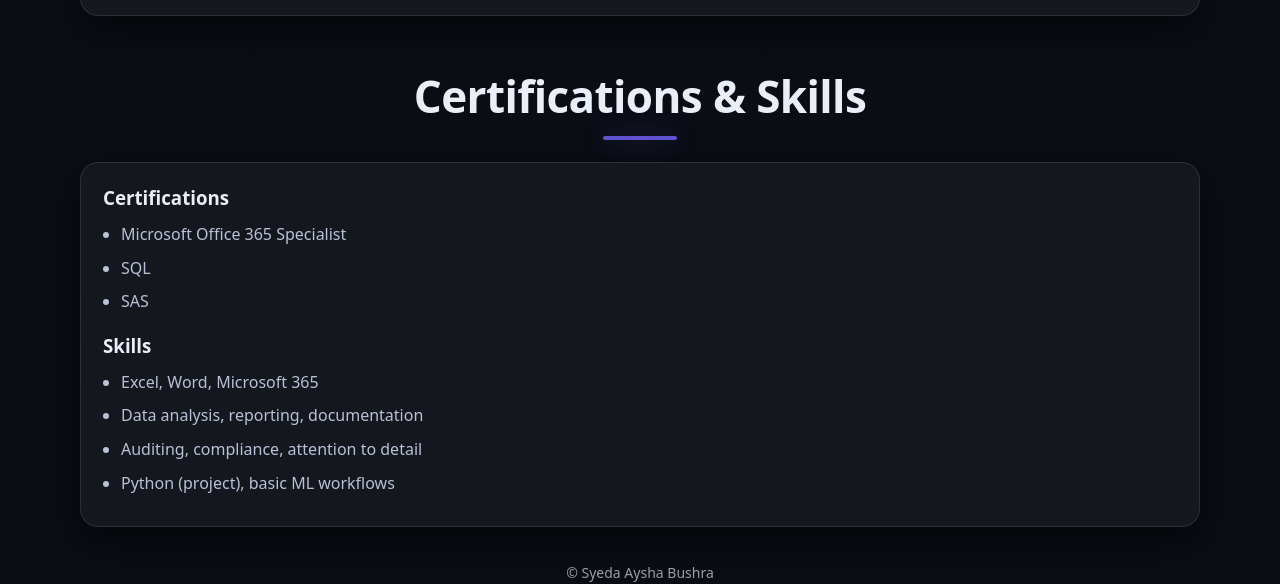
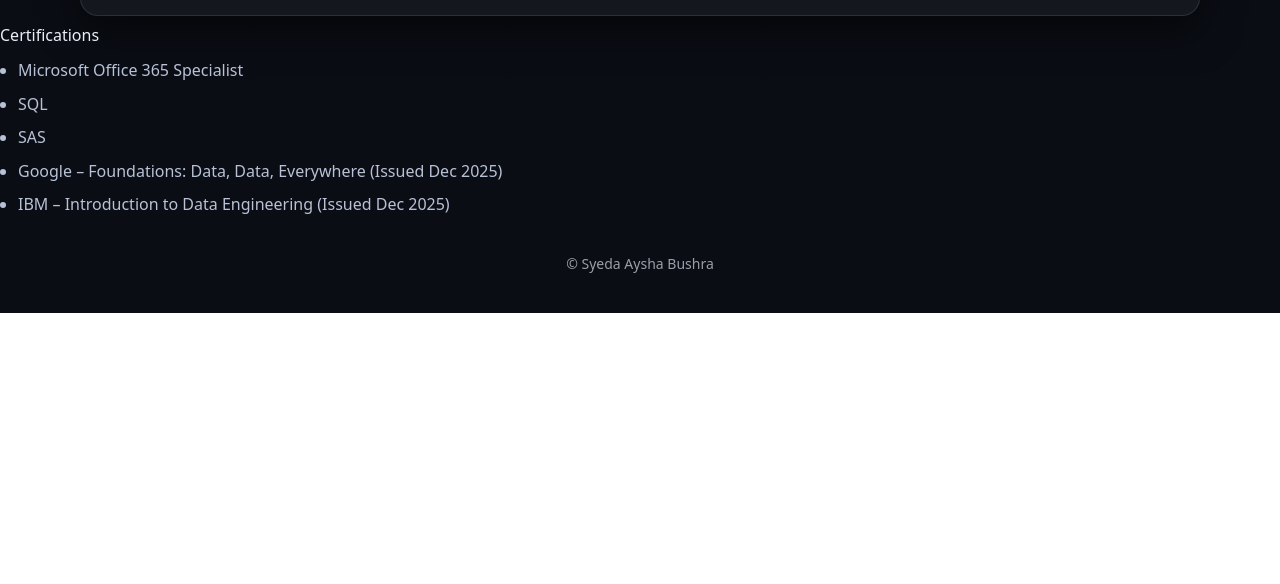
Before and after one commit to syedabushra2/AyshaBushra.github.io, a plain HTML site: page index.html in a window 1280 px wide. Shown: the part 3029-3613 px from the top of the page. After the commit the page ends 3342 px from the top, so only its background shows below. Drawn offline with Linux system fonts and the light colour scheme.

Commit message:
Update certifications and skills section in index.html
Removed the previous skills section and added a new certifications section with updated certifications.

```diff
--- a/index.html
+++ b/index.html
@@ -203,28 +203,17 @@
   </section>
 
   <!-- Certifications & Skills -->
-  <section id="skills" class="section">
-    <div class="container">
-      <div class="section-title"><h2>Certifications & Skills</h2><div class="underline"></div></div>
+  <s<h3 style="margin:0 0 10px;">Certifications</h3>
+<ul class="bullets">
+  <li>Microsoft Office 365 Specialist</li>
+  <li>SQL</li>
+  <li>SAS</li>
 
-      <div class="card">
-        <h3 style="margin:0 0 10px;">Certifications</h3>
-        <ul class="bullets">
-          <li>Microsoft Office 365 Specialist</li>
-          <li>SQL</li>
-          <li>SAS</li>
-        </ul>
+  <!-- New Certifications Added -->
+  <li>Google – Foundations: Data, Data, Everywhere (Issued Dec 2025)</li>
+  <li>IBM – Introduction to Data Engineering (Issued Dec 2025)</li>
+</ul>
 
-        <h3 style="margin:18px 0 10px;">Skills</h3>
-        <ul class="bullets">
-          <li>Excel, Word, Microsoft 365</li>
-          <li>Data analysis, reporting, documentation</li>
-          <li>Auditing, compliance, attention to detail</li>
-          <li>Python (project), basic ML workflows</li>
-        </ul>
-      </div>
-    </div>
-  </section>
 
   <div class="footer">
     © Syeda Aysha Bushra
```
